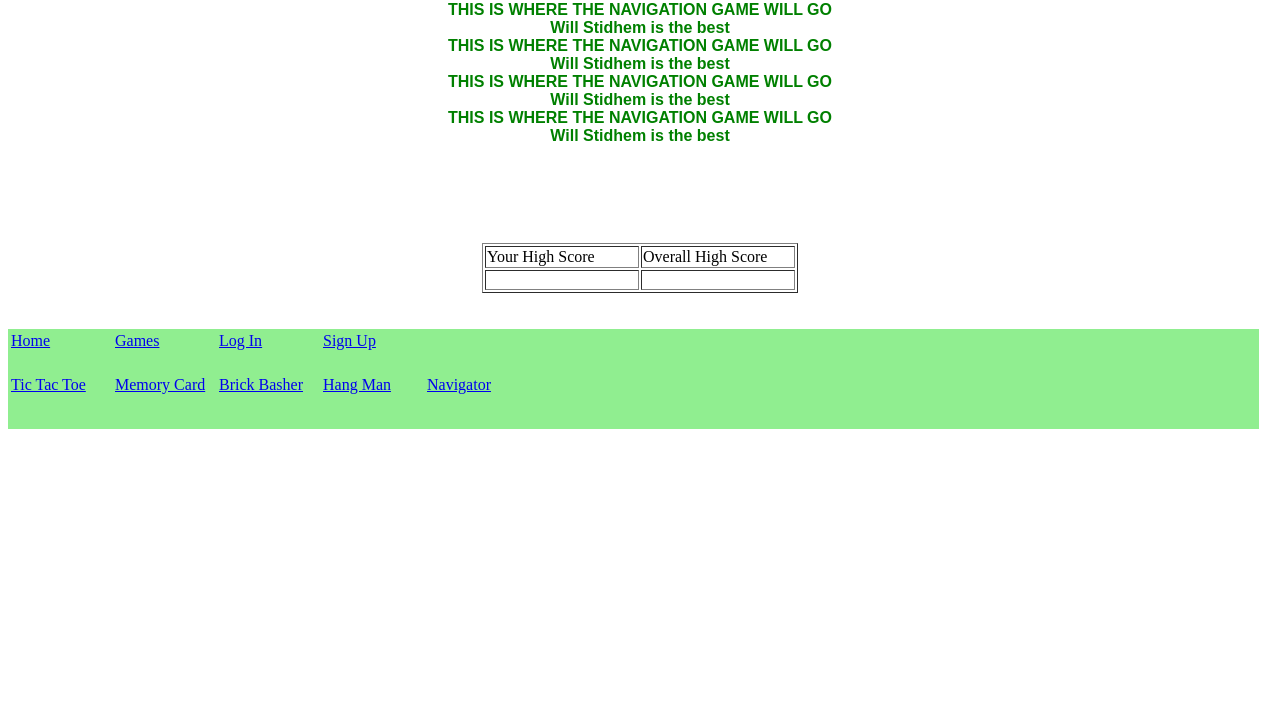
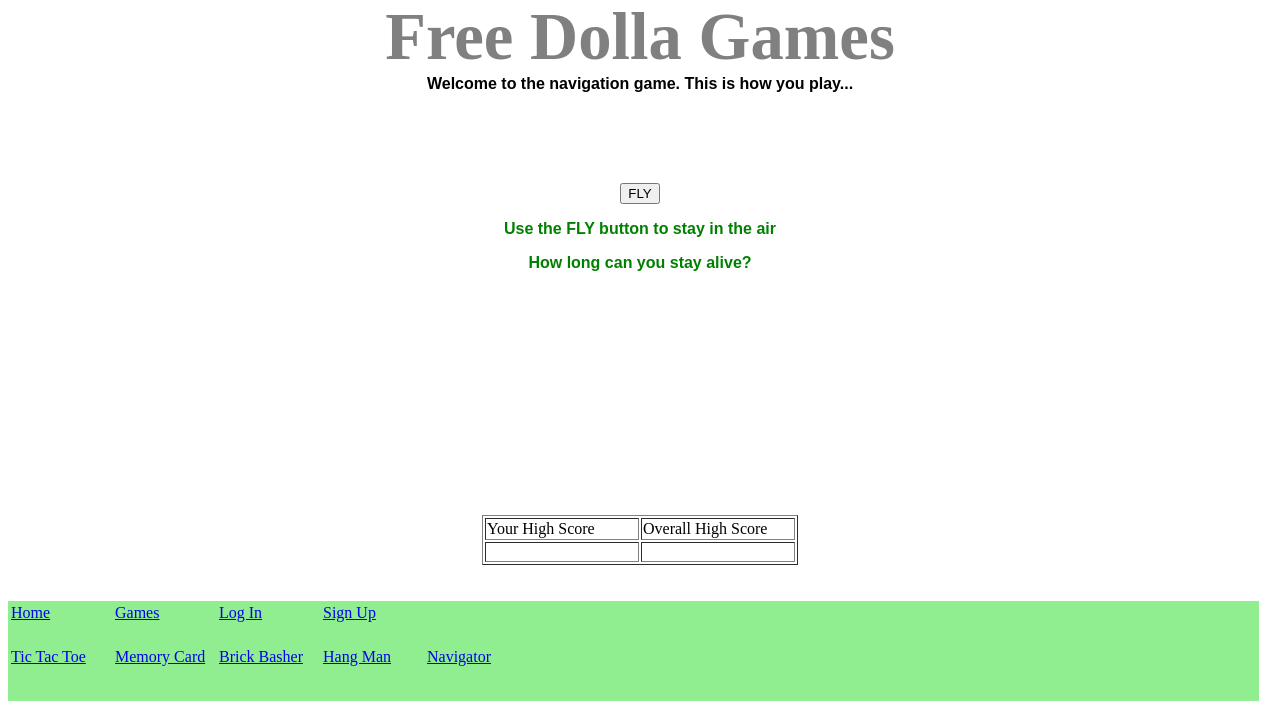
Before and after one commit to gongpengjun/422_Project2, a PHP site: page /navigator.php in a window 1280 px wide. Shown: the part 281-990 px from the top of the page. Before the commit the page ends 710 px from the top, so only its background shows below. Run offline with PHP 8.4, Linux system fonts and the light colour scheme.

Commit message:
added navigator game but its position on the page is screwed up. Will fix soon

```diff
--- a/navigator.php
+++ b/navigator.php
@@ -3,7 +3,13 @@
 
 <title>Dolla Tree Navigation Game</title>
 <link href="dolla.css" rel="stylesheet" type="text/css" />
-
+<meta name="viewport" content="width=device-width, initial-scale=1.0"/>
+<style>
+canvas {
+    border:1px solid #d3d3d3;
+    background: url(https://66.media.tumblr.com/8679b589c6075eff364ed50ad280be8a/tumblr_mvz98nBu641rfjowdo1_500.gif);
+}
+</style>
 </head>
 
 <body>
@@ -18,22 +24,139 @@
 </div>
 
 <div id="pageStuff">
-	THIS IS WHERE THE NAVIGATION GAME WILL GO<br>
-	Will Stidhem is the best<br>
-	THIS IS WHERE THE NAVIGATION GAME WILL GO<br>
-	Will Stidhem is the best<br>
-	THIS IS WHERE THE NAVIGATION GAME WILL GO<br>
-	Will Stidhem is the best<br>
-	THIS IS WHERE THE NAVIGATION GAME WILL GO<br>
-	Will Stidhem is the best<br>
-	THIS IS WHERE THE NAVIGATION GAME WILL GO<br>
-	Will Stidhem is the best<br>
-	THIS IS WHERE THE NAVIGATION GAME WILL GO<br>
-	Will Stidhem is the best<br>
-	THIS IS WHERE THE NAVIGATION GAME WILL GO<br>
-	Will Stidhem is the best<br>
+<script type="text/javascript">
+</script>
+<script>
 
+var myGamePiece;
+var duck = new Image();
+duck.src = "duckIMG.png";
+var myObstacles = [];
+var myScore;
 
+function startGame() {
+    myGamePiece = new component(30, 30, "duckIMG.png", 10, 120, "image");
+    myGamePiece.gravity = 0.05;
+    myScore = new component("30px", "Consolas", "black", 280, 40, "text");
+    myGameArea.start();
+}
+
+var myGameArea = {
+    canvas : document.createElement("canvas"),
+    start : function() {
+        this.canvas.width = 480;
+        this.canvas.height = 270;
+        this.context = this.canvas.getContext("2d");
+        document.body.insertBefore(this.canvas, document.body.childNodes[0]);
+        this.frameNo = 0;
+        this.interval = setInterval(updateGameArea, 20);
+        },
+    clear : function() {
+        this.context.clearRect(0, 0, this.canvas.width, this.canvas.height);
+    }
+}
+
+function component(width, height, color, x, y, type) {
+    this.type = type;
+
+    this.score = 0;
+    this.width = width;
+    this.height = height;
+    this.speedX = 0;
+    this.speedY = 0;
+    this.x = x;
+    this.y = y;
+    this.gravity = 0;
+    this.gravitySpeed = 0;
+    this.update = function() {
+        ctx = myGameArea.context;
+        if (this.type == "text") {
+            ctx.font = this.width + " " + this.height;
+            ctx.fillStyle = color;
+            ctx.fillText(this.text, this.x, this.y);
+	}
+	if (this.type == "image") {
+	    ctx.drawImage(duck, this.x, this.y, this.width, this.height);
+	} else {
+            ctx.fillStyle = color;
+            ctx.fillRect(this.x, this.y, this.width, this.height);
+
+        }
+    }
+    this.newPos = function() {
+        this.gravitySpeed += this.gravity;
+        this.x += this.speedX;
+        this.y += this.speedY + this.gravitySpeed;
+        this.hitBottom();
+    }
+    this.hitBottom = function() {
+        var rockbottom = myGameArea.canvas.height - this.height;
+        if (this.y > rockbottom) {
+            this.y = rockbottom;
+            this.gravitySpeed = 0;
+        }
+    }
+    this.crashWith = function(otherobj) {
+        var myleft = this.x;
+        var myright = this.x + (this.width);
+        var mytop = this.y;
+        var mybottom = this.y + (this.height);
+        var otherleft = otherobj.x;
+        var otherright = otherobj.x + (otherobj.width);
+        var othertop = otherobj.y;
+        var otherbottom = otherobj.y + (otherobj.height);
+        var crash = true;
+        if ((mybottom < othertop) || (mytop > otherbottom) || (myright < otherleft) || (myleft > otherright)) {
+            crash = false;
+        }
+        return crash;
+    }
+}
+
+function updateGameArea() {
+    var x, height, gap, minHeight, maxHeight, minGap, maxGap;
+    for (i = 0; i < myObstacles.length; i += 1) {
+        if (myGamePiece.crashWith(myObstacles[i])) {
+            return;
+        }
+    }
+    myGameArea.clear();
+    myGameArea.frameNo += 1;
+    if (myGameArea.frameNo == 1 || everyinterval(150)) {
+        x = myGameArea.canvas.width;
+        minHeight = 20;
+        maxHeight = 200;
+        height = Math.floor(Math.random()*(maxHeight-minHeight+1)+minHeight);
+        minGap = 50;
+        maxGap = 200;
+        gap = Math.floor(Math.random()*(maxGap-minGap+1)+minGap);
+        myObstacles.push(new component(10, height, "brown", x, 0));
+        myObstacles.push(new component(10, x - height - gap, "brown", x, height + gap));
+    }
+    for (i = 0; i < myObstacles.length; i += 1) {
+        myObstacles[i].x += -1;
+        myObstacles[i].update();
+    }
+    myScore.text="SCORE: " + myGameArea.frameNo;
+    myScore.update();
+    myGamePiece.newPos();
+    myGamePiece.update();
+}
+
+function everyinterval(n) {
+    if ((myGameArea.frameNo / n) % 1 == 0) {return true;}
+    return false;
+}
+
+function fly(n) {
+    myGamePiece.gravity = n;
+}
+startGame();
+</script>
+<br>
+<button onmousedown="fly(-0.2)" onmouseup="fly(0.05)">FLY</button>
+<p>Use the FLY button to stay in the air</p>
+<p>How long can you stay alive?</p>
 </div>
 
 <table border="1" align="center">
```
